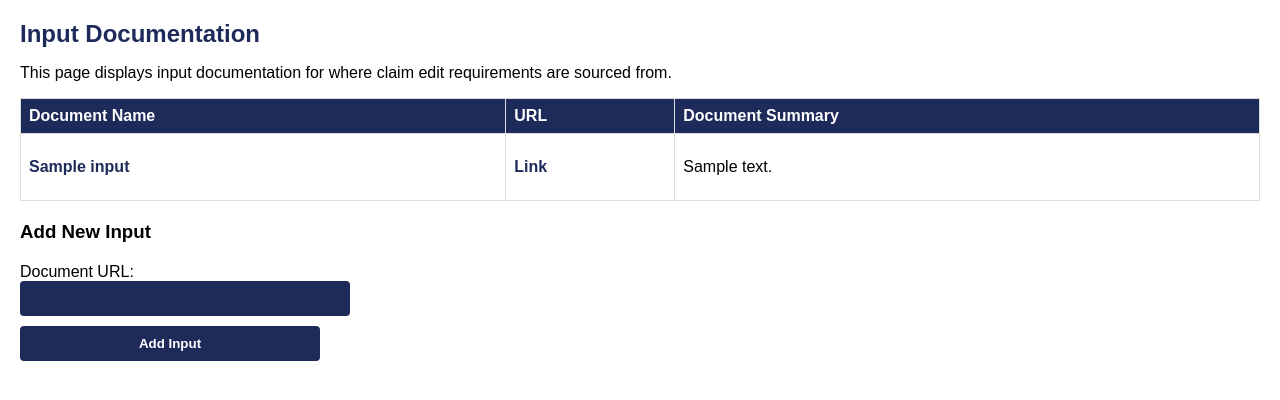
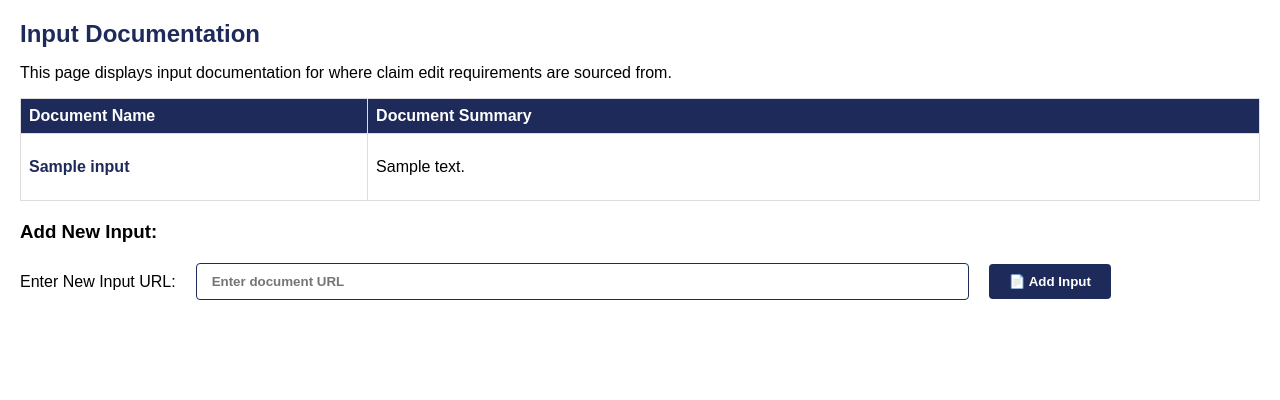
Before and after one commit to andrewfurman/Claim-Edits, a Flask app: page / in a window 1280 px wide. Shown: the part 78-478 px from the top of the page. Run offline with Flask 3, Linux system fonts and the light colour scheme; tables that the repository leaves empty hold one stand-in row (values such as "Sample post").

Commit message:
updated styles

```diff
--- a/main.py
+++ b/main.py
@@ -13,7 +13,7 @@ migrate = Migrate(app, db)
 
 @app.route('/')
 def index():
-    inputs = Input.query.all()
+    inputs = Input.query.order_by(Input.id.asc()).all()
     return render_template('inputs.html', inputs=inputs)
 
 @app.route('/add_input', methods=['POST'])
--- a/static/script.js
+++ b/static/script.js
@@ -36,6 +36,12 @@ document.addEventListener('DOMContentLoaded', function() {
                 addInputButton.disabled = false;
             });
         });
+    }
+
+    const documentName = document.getElementById('documentName');
+    if (documentName) {
+        documentName.contentEditable = false;
+        setupEditableDocumentName(documentName);
     }
 });
 
@@ -160,3 +166,71 @@ function generateSummary(inputId) {
         summaryElement.textContent = `Error: ${error.message}`;
     });
 }
+
+function setupEditableDocumentName(element) {
+    let originalContent;
+
+    element.addEventListener('dblclick', function() {
+        if (this.contentEditable === 'false') {
+            this.contentEditable = true;
+            originalContent = this.textContent;
+            this.focus();
+
+            const saveButton = document.createElement('button');
+            saveButton.textContent = '💾 Save';
+            saveButton.style.marginLeft = '10px';
+            saveButton.addEventListener('click', function() {
+                saveDocumentName(element);
+            });
+            element.parentNode.insertBefore(saveButton, element.nextSibling);
+        }
+    });
+
+    element.addEventListener('blur', function() {
+        if (!event.relatedTarget || !event.relatedTarget.textContent.includes('Save')) {
+            this.contentEditable = false;
+            this.textContent = originalContent;
+            const saveButton = this.nextElementSibling;
+            if (saveButton && saveButton.textContent.includes('Save')) {
+                saveButton.remove();
+            }
+        }
+    });
+}
+
+function saveDocumentName(element) {
+    const newName = element.textContent.trim();
+    const inputId = element.dataset.inputId;
+
+    fetch(`/input/${inputId}/update`, {
+        method: 'POST',
+        headers: {
+            'Content-Type': 'application/json',
+        },
+        body: JSON.stringify({
+            document_name: newName
+        }),
+    })
+    .then(response => {
+        if (!response.ok) {
+            throw new Error(`HTTP error! status: ${response.status}`);
+        }
+        return response.json();
+    })
+    .then(data => {
+        if (data.success) {
+            element.contentEditable = false;
+            const saveButton = element.nextElementSibling;
+            if (saveButton && saveButton.textContent.includes('Save')) {
+                saveButton.remove();
+            }
+        } else {
+            throw new Error(data.error || 'Unknown error occurred');
+        }
+    })
+    .catch((error) => {
+        console.error('Error:', error);
+        alert(`Error saving changes: ${error.message}`);
+        element.textContent = originalContent;
+    });
+}
--- a/static/styles.css
+++ b/static/styles.css
@@ -69,12 +69,16 @@ table {
   width: 100%;
   border-collapse: collapse;
   margin-bottom: 20px;
+  table-layout: fixed;
 }
 
 th, td {
   border: 1px solid #ddd;
   padding: 8px;
   text-align: left;
+  word-wrap: break-word;
+  overflow-wrap: break-word;
+  hyphens: auto;
 }
 
 thead {
@@ -86,21 +90,47 @@ tr:nth-child(even) {
   background-color: #f9f9f9;
 }
 
+/* Document name column */
+th:first-child,
+td:first-child {
+  width: 25%;
+  word-break: break-all;
+}
+
+/* Document summary column */
+th:nth-child(2),
+td:nth-child(2) {
+  width: 75%;
+}
+
+/* Inputs page table styles */
+.inputs-table {
+  table-layout: fixed;
+}
+
+.inputs-table th:first-child,
+.inputs-table td:first-child {
+  width: 25%;
+}
+
+.inputs-table th:nth-child(2),
+.inputs-table td:nth-child(2) {
+  width: 75%;
+}
+
 /* Forms and buttons */
 form {
   margin-top: 20px;
   max-width: 300px;
 }
 
+/* Update the existing styles for form inputs */
 form input[type="url"],
 form button,
 button,
 input[type="submit"] {
-  width: 100%;
     padding: 10px 15px;
     margin-bottom: 10px;
-  background-color: var(--pwc-dark-blue);
-  color: var(--white);
     font-weight: bold;
     border: none;
     border-radius: 4px;
@@ -173,6 +203,7 @@ pre {
     border: none;
     position: relative;
     padding-left: 50%;
+    word-break: break-all;
   }
 
   td:before {
@@ -231,3 +262,104 @@ td .editable-summary {
   background-color: #cccccc;
   cursor: not-allowed;
 }
+
+/* Add this to your existing CSS */
+.inline-form {
+    display: flex;
+    align-items: center;
+    gap: 10px;
+}
+
+.inline-form label {
+    white-space: nowrap;
+}
+
+.inline-form input[type="url"] {
+    flex-grow: 1;
+    margin-bottom: 0;
+}
+
+.inline-form button {
+    width: auto;
+    margin-bottom: 0;
+}
+
+/* Add this to your existing CSS */
+.add-input-container {
+    width: 100%;
+    margin-top: 20px;
+}
+
+.inline-form {
+    display: flex;
+    align-items: center;
+    width: 100%;
+}
+
+.inline-form label {
+    white-space: nowrap;
+    margin-right: 10px;
+}
+
+.inline-form input[type="url"] {
+    flex-grow: 1;
+    margin-right: 10px;
+    margin-bottom: 0;
+}
+
+.inline-form button {
+    width: auto;
+    white-space: nowrap;
+    margin-bottom: 0;
+    padding: 10px 20px;
+}
+
+/* Add specific styles for the URL input */
+.inline-form input[type="url"] {
+    flex-grow: 1;
+    margin-right: 10px;
+    margin-bottom: 0;
+    min-width: 100ch; /* Set minimum width to 100 characters */
+    background-color: white;
+    color: var(--pwc-dark-blue);
+    border: 1px solid var(--pwc-dark-blue);
+}
+/* Keep the button styles */
+.inline-form button {
+    width: auto;
+    white-space: nowrap;
+    margin-bottom: 0;
+    padding: 10px 20px;
+    background-color: var(--pwc-dark-blue);
+    color: var(--white);
+}
+/* Add a hover effect for the input */
+.inline-form input[type="url"]:hover,
+.inline-form input[type="url"]:focus {
+    border-color: var(--pwc-light-blue);
+    outline: none;
+}
+
+/* Add this to your existing CSS in static/styles.css */
+table {
+  table-layout: fixed;
+}
+
+th:nth-child(1),
+td:nth-child(1) {
+  width: 5%; /* Edit ID column */
+}
+
+th:nth-child(2),
+td:nth-child(2) {
+  width: 15%; /* Description column */
+}
+
+th:nth-child(3),
+td:nth-child(3),
+th:nth-child(4),
+td:nth-child(4),
+th:nth-child(5),
+td:nth-child(5) {
+  width: 26.67%; /* Message, Conditions, and Non-Conditions columns */
+}
--- a/summarize_input.py
+++ b/summarize_input.py
@@ -42,7 +42,7 @@ def summarize_input(input_id):
                     "properties": {
                         "summary": {
                             "type": "string",
-                            "description": "A three-bullet-point summary formatted as markdown bullet points. Each bullet point will start with an emoji distrinctly representing the bullet point, followed by a boleded title, followed by a colon, then a one sentance detailed description free of filler words. Also insert a new line between each bullet point."
+                            "description": "A three-bullet-point summary always formatted as markdown bullet points. Each bullet point will start with an emoji distrinctly representing the bullet point, followed by a boleded title, followed by a colon, then a one sentance detailed description free of filler words. Also insert a new line between each bullet point. The bullet points should always be formated using asteriks such as * First item * Second item * Third item"
                         },
                         "generated_name": {
                             "type": "string",
--- a/templates/input_contents.html
+++ b/templates/input_contents.html
@@ -1,7 +1,7 @@
 {% include 'header.html' %}
 <main>
     <button id="saveButton" style="display: none;">💾 Save</button>
-    <h2 id="documentName" contenteditable="true">{{ input.document_name }}</h2>
+    <h2 id="documentName" data-input-id="{{ input.id }}">{{ input.document_name }}</h2>
     <p><a href="{{ input.document_url }}" target="_blank">Original Document</a></p>
 
     <h3>Document Summary:</h3>
--- a/templates/inputs.html
+++ b/templates/inputs.html
@@ -7,7 +7,6 @@
             <thead>
                 <tr>
                     <th>Document Name</th>
-                    <th>URL</th>
                     <th>Document Summary</th>
                 </tr>
             </thead>
@@ -15,13 +14,6 @@
                 {% for input in inputs %}
                 <tr>
                     <td><a href="{{ url_for('input_contents', input_id=input.id) }}">{{ input.document_name }}</a></td>
-                    <td>
-                        {% if input.document_url %}
-                        <a href="{{ input.document_url }}" target="_blank">Link</a>
-                        {% else %}
-                        N/A
-                        {% endif %}
-                    </td>
                     <td>
                         {% if input.document_summary %}
                             <div id="summary-{{ input.id }}" class="editable-summary" data-input-id="{{ input.id }}">
@@ -36,12 +28,14 @@
                 {% endfor %}
             </tbody>
         </table>
-        <h3>Add New Input</h3>
-        <form id="addInputForm" method="POST" action="{{ url_for('add_input') }}">
-            <label for="document_url">Document URL:</label>
-            <input type="url" id="document_url" name="document_url" required>
-            <button type="submit" id="addInputButton">Add Input</button>
-        </form>
+        <div class="add-input-container">
+            <h3>Add New Input:</h3>
+            <form id="addInputForm" method="POST" action="{{ url_for('add_input') }}" class="inline-form">
+                <label for="document_url">Enter New Input URL:</label>
+                <input type="url" id="document_url" name="document_url" placeholder="Enter document URL" required>
+                <button type="submit" id="addInputButton">📄 Add Input</button>
+            </form>
+        </div>
     </main>
 
     <script src="{{ url_for('static', filename='script.js') }}"></script>
```
Also changed, not shown: generate_claim_edits.py (+45 -83 lines). Lines whose indentation alone changed are shown as unchanged.
